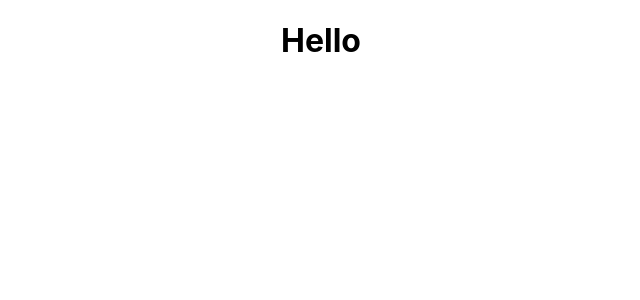
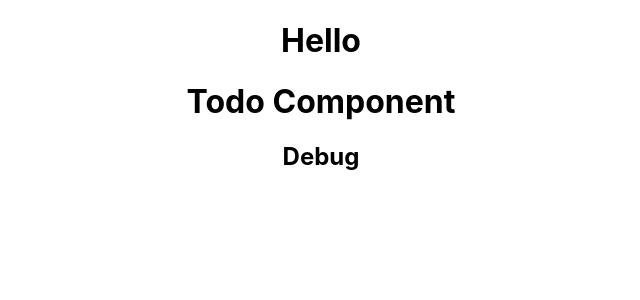
Before and after one commit to rohithsagar/reactjs, a React (Create React App) app: page / in a window 1280 px wide. Shown: the top 300 px of the page, without its empty margins (319-959 px from the left). Built offline with nearby package versions, Linux system fonts and the light colour scheme.

Commit message:
props added

```diff
--- a/src/App.js
+++ b/src/App.js
@@ -1,16 +1,18 @@
 import React, { Component } from "react";
 import "./App.css";
+import Todo from "./component/Todo";
 
 class App extends Component {
-
-state = {
-  myString : "Hello"
-};
+  state = {
+    myString: "Hello",
+    myStringOne: "Debug"
+  };
 
   render() {
     return (
       <div className="App">
         <h1>{this.state.myString}</h1>
+        <Todo  myStringOne={this.state.myStringOne} />
       </div>
     );
   }
--- /dev/null
+++ b/src/component/Todo.js
@@ -0,0 +1,12 @@
+import React, { Component } from "react";
+
+class Todo extends Component {
+  render() {
+    return <div>
+        <h1>Todo Component</h1>
+        <h2>{this.props.myStringOne}</h2>
+    </div>;
+  }
+}
+
+export default Todo;
```
